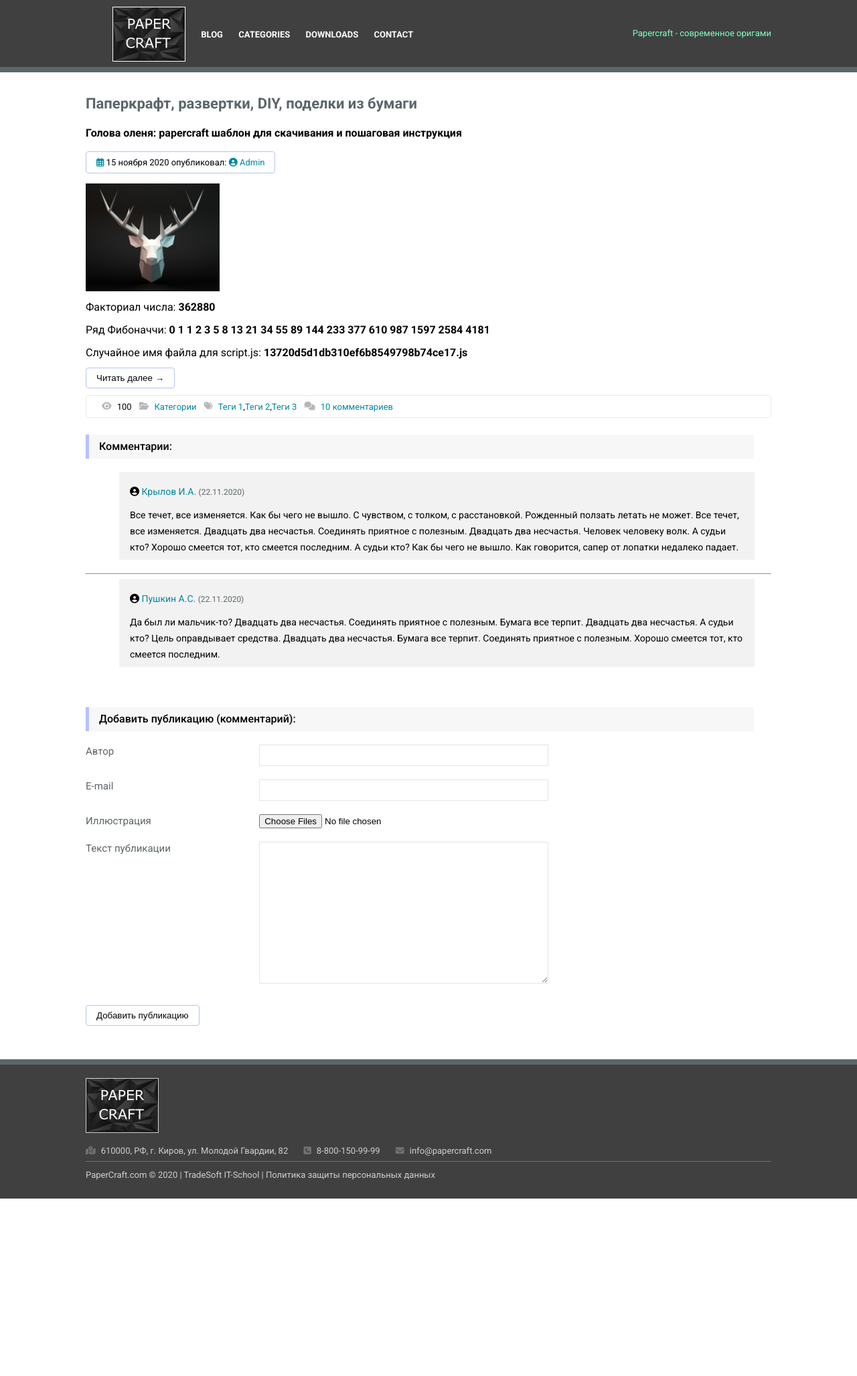
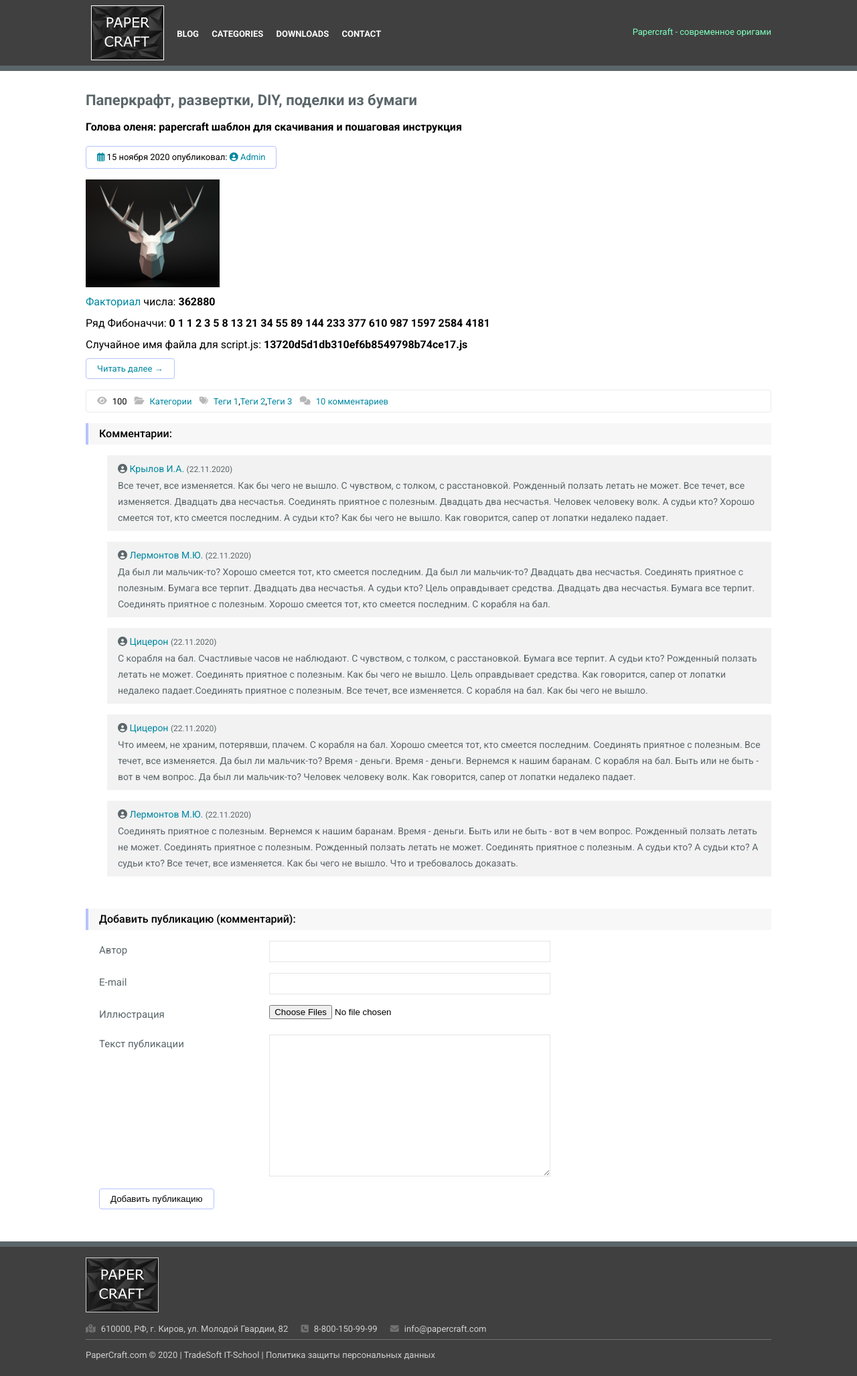
Before and after one commit to ChereP721/tradesoft-it-school, a PHP site: page / in a window 1280 px wide. Shown: the whole page at 67% size. Before the commit the page ends 1790 px from the top, so only its background shows below. Run offline with PHP 8.4, Linux system fonts and the light colour scheme; some libraries are stand-ins or nearby versions.

Commit message:
HTML, CSS, BEM

```diff
--- a/les2/formprocessing.php
+++ b/les2/formprocessing.php
@@ -26,24 +26,24 @@ function renameDublicate(string $old):string
 function formAdd ():void
 {
 	$form_tmpl ='
-	<form method="POST" name="u_add" action="" enctype="multipart/form-data">
-	<div class="f_item">
+	<form method="POST" name="u_add" action="/" enctype="multipart/form-data">
+	<div class="form__wrap__item">
 		<label for="f_author">Автор</label>
 		<input type="text" id="f_author" name="u_name" required>
 	</div>
-	<div class="f_item">
+	<div class="form__wrap__item">
 		<label for="f_mail">E-mail</label>
 		<input type="text" id="f_mail" name="u_mail">
 	</div>
-	<div class="f_item">
+	<div class="form__wrap__item">
 		<label for="f_pic">Иллюстрация</label>
 		<input multiple="multiple" type="file" id="f_pic" name="u_pic[]">
 	</div>
-	<div class="f_item">
+	<div class="form__wrap__item">
 		<label for="f_text">Текст публикации</label>
 		<textarea name="u_txt" id="f_text"></textarea>
 	</div>
-	<div class="f_item">
+	<div class="form__wrap__item">
 		<input name="f_send" type="submit" value="Добавить публикацию">
 	</div>
 	</form>';
@@ -77,7 +77,7 @@ if (isset($_POST['u_name']))
 				$new_dir = 'upload\\';
 				$new_name = '';
 			};
-	echo '<div class="f_item">Ваши файлы загружены!</div>';
+	echo '<div class="form__wrap__item">Ваши файлы загружены!</div>';
 	}
 } else echo $form_tmpl;
 };
--- a/les2/generate.php
+++ b/les2/generate.php
@@ -39,11 +39,11 @@ function gen_comment(int $count, int $len_comment) :string
 		for ($i=1; $i<=$len_comment; $i++) {
 			$comment .= $arr_comment[rand(0,20)];
 		};
-		$tmpl.='<div class="comments_wrap"><p class="c_author">
-							<i class="fas fa-user-circle"></i> <a href="">'.$arr_author[rand(0,4)].'</a>
+		$tmpl.='<div class="section__article__comments">
+					<div class="section__article__comments__author"><i class="fas fa-user-circle"></i> <a href="">'.$arr_author[rand(0,4)].'</a>
 							 <time datetime="'.date('Y\-m\-d').'">('.date('d\.m\.Y').')</time>
-						</p>
-				<p class="">'.$comment.'</p></div>';
+					</div>
+				<div class="section__article__comments__text">'.$comment.'</div></div>';
 		$comment = '';
 	};
 
--- a/les2/index.php
+++ b/les2/index.php
@@ -28,333 +28,52 @@
   <meta name="viewport" content="width=device-width">
   <title>Паперкрафт, развертки, DIY, поделки из бумаги</title>
   <link rel="stylesheet" href="reset.css">
+  <link rel="stylesheet" href="style.css">
   <link rel="preconnect" href="https://fonts.gstatic.com">
-<link href="https://fonts.googleapis.com/css2?family=Roboto:wght@100;300;400;500;700&display=swap" rel="stylesheet">
+  <link href="https://fonts.googleapis.com/css2?family=Roboto:wght@100;300;400;500;700&display=swap" rel="stylesheet">
   <script src="https://kit.fontawesome.com/a8c7e60bcc.js" crossorigin="anonymous"></script>
   <style>
 
-  @media screen and (max-width: 1024px) {
-	.right_head, nav .logo {
-			display:none;
-		}
-	header .nav_wrap {
-			min-width: auto ;
-		}
-	.foot_logo, .foot_text, .foot_copyr {
-			width:auto !important;
-			margin:0 0 10px 10px !important;
-		}
 
-	main {
-			padding: 0 20px;
-		}
-	}
-
-	body {
-		font-family: 'Roboto','Arial',sans-serif;
-		font-size:13px;
-	}
-	body > header {
-		width: 100%;
-		background: #404040;
-		height: 100px;
-		display: flex;
-	}
-	.nav_wrap {
-		display: flex;
-		min-width: 1024px;
-		margin: 0 auto;
-		background: #404040;
-	}
-	nav {
-		padding: 10px 30px;
-		line-height:10px;
-   }
-   .right_head {
-		color:#7FFFBE;
-		margin: 0 0 0 auto;
-		line-height:100px;
-   }
-	nav img {
-		border:1px solid #fff;
-   }
-	nav img:hover {
-		border:1px solid #7FFFBE;
-   }
-	nav a, nav a:hover, nav a:visited{
-		color:#fff;
-		text-transform: uppercase;
-		text-decoration: none;
-		font-weight:bold;
-   }
-   nav a:hover{
-		text-decoration: underline;
-   }
-   nav a {
-		margin: 10px;
-		vertical-align: middle;
-   }
-
-   main {
-		max-width:1024px;
-		margin:0 auto;
-   }
-
-   .line {
-		height:8px;
-		background: #5b666a;
-   }
-
-	form{
-		/* display:none; */
-	}
-
-	body > footer {
-		background: #404040;
-		padding:20px 20px 10px;
-		display:flex;
-		flex-direction: column;
-	}
-
-	main h1 {
-		line-height: 24px;
-		margin: 35px 0 20px;
-		font-weight: bold;
-		font-size: 22px;
-		color: #5b666a;
-	}
-
-	article {
-		/* border-bottom:solid 1px #5b666a; */
-		margin: 0 0 10px 0;
-		padding: 0 0 10px 0;
-	}
-
-	article h2 {
-		line-height: 24px;
-		margin: 15px 0;
-		font-weight: bold;
-		font-size: 16px;
-		color: #000;
-	}
-
-	article p {
-		font-size: 16px;
-		line-height: 24px;
-		margin: 10px 0 0 0;
-	}
-
-	article p b{
-		font-weight: bold;
-	}
-
-	.time_create, .bt_open, .art_foot, .f_item input[type=submit] {
-		border:solid 1px #B5C2FF;
-		padding:0px 15px;
-		display:inline-block;
-		border-radius:4px;
-		line-height:31px;
-		margin: 0 0 15px 0;
-	}
-
-
-	article a, article a:hover, article a:visited, .time_create i {
-		color: #0088A0;
-		text-decoration: none;
-	}
-
-	article a:hover {
-		text-decoration: underline;
-	}
-
-	article h2 .h2_link {
-		color: #000;
-	}
-
-	article h2 a.h2_link:hover {
-		text-decoration: none;
-		color: #0088A0;
-	}
-
-	figcaption {
-		display:none;
-	}
-
-	.bt_open, .f_item input[type=submit] {
-		line-height:29px;
-		margin: 10px 0;
-		background:#fff;
-	}
-	.bt_open:hover, .f_item input[type=submit]:hover {
-		background:#B5C2FF;
-		color:#fff;
-		cursor: pointer;
-	}
-	.art_foot {
-		display:block;
-		border:solid 1px #EAEAEA;
-	}
-
-	.art_foot li, .foot_text li {
-		display: inline-flex;
-		vertical-align: middle;
-	}
-	.art_foot li i {
-		margin: 8px;
-		color:#B7B7B7;
-	}
-
-	.foot_logo {
-		width:1024px;
-		margin:0 auto 10px;
-	}
-
-	.foot_text {
-		width:1024px;
-		margin:0 auto 5px;
-		color:#cfcfcf;
-		line-height: 30px;
-		border-bottom:1px solid #717171;
-	}
-
-	.foot_copyr {
-		width:1024px;
-		margin:0 auto 10px;
-		color:#cfcfcf;
-		line-height: 30px;
-	}
-
-	.foot_text li i {
-		margin: 8px 8px 8px 20px;
-		color:#717171;
-	}
-
-	.foot_text li:first-child i {
-		margin: 8px 8px 8px 0;
-	}
-
-	.foot_logo img {
-		border:1px solid #cfcfcf;
-	}
-
-	.foot_text a, .foot_copyr a {
-		color:#cfcfcf;
-		text-decoration:none;
-	}
-
-	.foot_text a:hover, .foot_copyr a:hover {
-		text-decoration:underline;
-	}
-
-	.form_wrap {
-		padding: 10px 0;
-		margin:10px 0;
-	}
-	.f_title {
-		display: inline-block;
-		padding:10px 5px 10px 15px;
-		border-left:5px solid #B5C2FF;
-		background:#f7f7f7;
-		font-size:16px;
-		font-weight:500;
-		margin:10px 0 20px;
-		width:95%;
-	}
-
-	.f_item {
-		margin:0 0 20px;
-	}
-
-	.f_item label{
-		width: 25%;
-		display: inline-block;
-		vertical-align: top;
-		line-height: 20px;
-		font-size:15px;
-		color:#5b666a;
-	}
-
-	.f_item input[type=text] {
-		width: 40%;
-		padding: 0 10px;
-		font-size: 15px;
-		outline: 0;
-		height: 30px;
-		border: 1px solid #e5e5e5;
-	}
-
-	.f_item textarea {
-		width: 40%;
-		padding: 5px 10px;
-		font-size: 15px;
-		outline: 0;
-		border: 1px solid #e5e5e5;
-		height:200px;
-	}
-
-	.f_item input[type=text]:hover, .f_item textarea:hover {
-		border: 1px solid #717171;
-	}
-
-	.f_item input[type=text]:active, .f_item input[type=text]:focus {
-		border: 2px solid #717171;
-		height:28px;
-	}
-
-	.f_item textarea:active, .f_item textarea:focus {
-		border: 2px solid #717171;
-		height:198px;
-	}
-
-	.comments_wrap {
-		margin: 0 25px 20px 50px;
-		background: #f2f2f2;
-		padding: 7px 16px;
-	}
-
-	.comments_wrap p {
-		font-size:14px;
-	}
-	.comments_wrap p time {
-		font-size:12px;
-		color:#5b666a;
-	}
   </style>
 
 </head>
 <body>
 
-<header>
-	<div class="nav_wrap">
-	<nav>
-		<a href="/" class="logo"><img src="img/logo.png" alt="Papercraft"></a>
-		<a href="/">Blog</a>
-		<a href="/">Categories</a>
-		<a href="/">Downloads</a>
-		<a href="/">Contact</a>
+<header class="header">
+	<div class="header__navwrap">
+	<nav class="header__nav">
+		<a href="/" class="header__nav__item header__nav__item__logo"><img src="img/logo.png" alt="Papercraft"></a>
+		<a href="/" class="header__nav__item">Blog</a>
+		<a href="/" class="header__nav__item">Categories</a>
+		<a href="/" class="header__nav__item">Downloads</a>
+		<a href="/" class="header__nav__item">Contact</a>
 	</nav>
-	<div class="right_head">Papercraft - современное оригами</div>
+	<div class="header__right">Papercraft - современное оригами</div>
 	</div>
 </header>
 <div class="line"></div>
-<main>
-	<section>
-	<h1>Паперкрафт, развертки, DIY, поделки из бумаги</h1>
-		<article>
-			<header><h2><a href="" class="h2_link">Голова оленя: papercraft шаблон для скачивания и пошаговая инструкция</a></h2></header>
-			<div class="time_create">
+<main class="main">
+	<section class="section">
+	<h1 class="section__h1">Паперкрафт, развертки, DIY, поделки из бумаги</h1>
+		<article class="section__article">
+			<h2 class="section__article__h2"><a href="" class="section__article__h2__link">Голова оленя: papercraft шаблон для скачивания и пошаговая инструкция</a></h2>
+			<div class="section__article__author">
 				<i class="far fa-calendar-alt"></i>
 				<time datetime="2020-11-15">15 ноября 2020</time> опубликовал:
-				<i class="fas fa-user-circle"></i> <a href=""> <?= $author == $you ? 'Это Вы' : $author; ?></a></div>
-			<figure>
+				<i class="fas fa-user-circle"></i> <a href="" class="section__article__author__link"> <?= $author == $you ? 'Это Вы' : $author; ?></a>
+			</div>
+			<figure class="section__article__figure">
 				<a href=""><img src="img/pic1.jpg" width="200" alt="Картинка"></a>
 				<figcaption>Голова оленя: papercraft шаблон для скачивания и пошаговая инструкция</figcaption>
 			</figure>
-				<p>Факториал числа: <b><?=factorial(9);?></b></p>
+			<div class="section__article__post">
+				<p><a href="">Факториал</a> числа: <b><?=factorial(9);?></b></p>
 				<p>Ряд Фибоначчи: <b><?=findRowFibo(20);?></b></p>
 				<p>Случайное имя файла для script.js: <b><?=fileRand('script.js');?></b></p>
-				<button class="bt_open">Читать далее  →</button>
-				<footer class="art_foot">
+			</div>
+				<a href="" class="section__article__nextlink">Читать далее  →</a>
+				<footer class="section__article__footer">
 					<ul>
 						<li><i class="fas fa-eye"></i> <?=$populacomment;?></li>
 						<li><i class="fas fa-folder-open"></i> <a href="">Категории</a></li>
@@ -362,33 +81,31 @@
 						<li><i class="fas fa-comments"></i> <a href="">10 комментариев</a></li>
 					</ul>
 				</footer>
-				<div class="f_title">Комментарии:</div>
-				<?=gen_comment(rand(1,2),rand(5,20)); /* генерация комментариев, (количество, количество фраз) */?>
-				<hr>
-				<?=gen_comment(rand(1,3),rand(5,20));?>
+				<div class="section__article__blockname">Комментарии:</div>
+				<?=gen_comment(rand(1,8),rand(5,20)); /* генерация комментариев, (количество, количество фраз) */?>
 		</article>
 
 
-<div class="form_wrap">
-	<div class="f_title">Добавить публикацию (комментарий):</div>
+<div class="form__wrap">
+	<div class="form__wrap__title">Добавить публикацию (комментарий):</div>
 	<?=formAdd()?>
 </div>
 
 	</section>
 </main>
 <div class="line"></div>
-<footer>
-	<div class="foot_logo">
+<footer class="footer">
+	<div class="footer__logo">
 		<a href="/"><img src="img/logo.png" alt="Papercraft"></a>
 	</div>
-	<div class="foot_text">
+	<div class="footer__text">
 		<ul>
-			<li><i class="fas fa-map-marked-alt"></i><a href="https://yandex.ru/maps/-/CCUAJMhHHC" target="_blank">610000, РФ, г. Киров, ул. Молодой Гвардии, 82</a></li>
-			<li><i class="fas fa-phone-square"></i><a href="tel:+88001509999">8-800-150-99-99</a></li>
-			<li><i class="fas fa-envelope"></i><a href="mailto:info@papercraft.com">info@papercraft.com</a></li>
+			<li class="footer__text__list__item"><i class="fas fa-map-marked-alt"></i><a href="https://yandex.ru/maps/-/CCUAJMhHHC" target="_blank">610000, РФ, г. Киров, ул. Молодой Гвардии, 82</a></li>
+			<li class="footer__text__list__item"><i class="fas fa-phone-square"></i><a href="tel:+88001509999">8-800-150-99-99</a></li>
+			<li class="footer__text__list__item"><i class="fas fa-envelope"></i><a href="mailto:info@papercraft.com">info@papercraft.com</a></li>
 		</ul>
 	</div>
-	<div class="foot_copyr">
+	<div class="footer__copyr">
 		PaperCraft.com © 2020 | TradeSoft IT-School | <a href="">Политика защиты персональных данных</a>
 	</div>
 </footer>
--- /dev/null
+++ b/les2/style.css
@@ -0,0 +1,351 @@
+
+/* mobile */
+
+  @media screen and (max-width: 1024px) {
+	.header__right, .header__nav__item__logo {
+			display:none;
+		}
+
+	.footer__logo, .footer__text, .footer__copyr {
+			width:auto !important;
+			margin:0 0 10px 10px !important;
+		}
+
+	.main {
+			padding: 0 20px;
+		}
+	}
+
+
+/* body */
+
+	body {
+		font-family: 'Roboto','Arial',sans-serif;
+		font-size:13px;
+	}
+
+
+    .line {
+		height:8px;
+		background: #5b666a;
+	}
+
+/* header */
+
+
+	.header {
+		background: #404040;
+		display: flex;
+	}
+
+
+	.header__navwrap {
+		display: flex;
+		width: 1024px;
+		margin: 0 auto;
+		padding: 8px 32px 0;
+		height: 90px;
+	}
+
+	.header__nav__item__logo img{
+		border:1px solid #fff;
+	}
+
+	.header__nav__item__logo img:hover {
+		border:1px solid #7FFFBE;
+	}
+
+	.header__nav__item {
+		color:#fff;
+		text-transform: uppercase;
+		text-decoration: none;
+		font-weight:bold;
+		margin: 8px;
+		vertical-align: middle;
+	}
+
+   .header__nav__item:hover{
+		text-decoration: underline;
+	}
+
+	.header__right {
+		color:#7FFFBE;
+		margin: 0 0 0 auto;
+		line-height:80px;
+	}
+
+
+/* main */
+
+	.main {
+		max-width:1024px;
+		margin:0 auto;
+	}
+
+
+/* section */
+
+
+	.section__h1 {
+		line-height: 24px;
+		margin: 32px 0 16px;
+		font-weight: bold;
+		font-size: 22px;
+		color: #5b666a;
+	}
+
+
+	.section__article {
+		margin: 0 0 8px 0;
+		padding: 0 0 8px 0;
+	}
+
+	.section__article__h2 {
+		line-height: 24px;
+		margin: 16px 0;
+		font-weight: bold;
+		font-size: 16px;
+		color: #000;
+	}
+
+	.section__article__h2__link {
+		color: #000;
+		text-decoration: none;
+	}
+
+	.section__article__h2__link:hover {
+		text-decoration: underline;
+		color: #0088A0;
+	}
+
+	.section__article__author {
+		border:solid 1px #B5C2FF;
+		padding:0px 16px;
+		display:inline-block;
+		border-radius:4px;
+		line-height:32px;
+		margin: 0 0 16px 0;
+	}
+
+	.section__article__post p {
+		font-size: 16px;
+		line-height: 24px;
+		margin: 8px 0 0 0;
+	}
+
+	.section__article__post p b{
+		font-weight: bold;
+	}
+
+	.section__article__post p a {
+		color: #0088A0;
+		text-decoration: none;
+	}
+
+	.section__article__post p a:hover {
+		text-decoration: underline;
+	}
+
+	.section__article__nextlink {
+		border:solid 1px #B5C2FF;
+		padding:0px 16px;
+		display:inline-block;
+		border-radius:4px;
+		line-height:29px;
+		margin: 8px 0 16px;
+		background:#fff;
+		color:#0088A0;
+		text-decoration: none;
+	}
+
+	.section__article__nextlink:hover {
+		text-decoration: none;
+		background:#B5C2FF;
+		color:#fff;
+	}
+
+	.section__article__footer {
+		border:solid 1px #EAEAEA;
+		display:flex;
+		padding:0px 16px;
+		border-radius:4px;
+		line-height:31px;
+		margin: 0 0 16px 0;
+	}
+
+	.section__article__footer li {
+		display: inline-flex;
+		vertical-align: middle;
+	}
+
+	.section__article__footer li i{
+		margin: 8px;
+		color:#B7B7B7;
+	}
+
+	.section__article__footer li:first-child i {
+		margin: 8px 8px 8px 0;
+	}
+
+	.section__article__footer a, .section__article__author__link, .section__article__author i, .section__article__comments__author a {
+		color: #0088A0;
+		text-decoration: none;
+	}
+
+	.section__article__footer a:hover, .section__article__author__link:hover, .section__article__comments__author a:hover {
+		text-decoration: underline;
+	}
+
+	.section__article figcaption {
+		display:none;
+	}
+
+	.section__article__blockname, .form__wrap__title {
+		padding: 8px 0 8px 16px;
+		border-left:4px solid #B5C2FF;
+		background:#f7f7f7;
+		font-size:16px;
+		font-weight:500;
+		margin:8px 0 16px;
+	}
+
+	.section__article__comments {
+		margin: 0 0 16px 32px;
+		background: #f2f2f2;
+		padding: 8px 16px;
+	}
+
+	.section__article__comments__text, .section__article__comments__author {
+		font-size:14px;
+		line-height: 24px;
+		color:#5b666a;
+
+	}
+	.section__article__comments__author time {
+		font-size:12px;
+		color:#5b666a;
+	}
+
+
+/* footer */
+
+	.footer {
+		background: #404040;
+		padding:16px 16px 8px;
+	}
+
+	.footer__logo {
+		width:1024px;
+		margin:0 auto 8px;
+	}
+
+	.footer__text {
+		width:1024px;
+		margin:0 auto 8px;
+		color:#cfcfcf;
+		line-height: 30px;
+		border-bottom:1px solid #717171;
+	}
+
+	.footer__copyr {
+		width:1024px;
+		margin:0 auto 8px;
+		color:#cfcfcf;
+		line-height: 30px;
+	}
+
+	.footer__text__list__item {
+		display:inline-flex;
+	}
+
+	.footer__text__list__item i {
+		margin: 8px 8px 8px 16px;
+		color:#717171;
+	}
+
+	.footer__text__list__item:first-child i {
+		margin: 8px 8px 8px 0;
+	}
+
+	.footer__logo img {
+		border:1px solid #cfcfcf;
+	}
+
+	.footer__text a, .footer__copyr a {
+		color:#cfcfcf;
+		text-decoration:none;
+	}
+
+	.footer__text a:hover, .footer__copyr a:hover {
+		text-decoration:underline;
+	}
+
+
+/* forms */
+
+
+	.form__wrap {
+		padding: 8px 0;
+		margin: 8px 0;
+	}
+
+	.form__wrap__item {
+		margin:0 0 16px 20px;
+	}
+
+	.form__wrap__item input[type=submit] {
+		border:solid 1px #B5C2FF;
+		padding:0px 16px;
+		display:inline-block;
+		border-radius:4px;
+		line-height:29px;
+		margin: 0 0 16px 0;
+		background:#fff;
+	}
+
+	.form__wrap__item input[type=submit]:hover {
+		background:#B5C2FF;
+		color:#fff;
+		cursor: pointer;
+	}
+
+	.form__wrap__item label{
+		width: 25%;
+		display: inline-block;
+		vertical-align: top;
+		line-height: 28px;
+		font-size:15px;
+		color:#5b666a;
+	}
+
+	.form__wrap__item input[type=text] {
+		width: 40%;
+		padding: 0 8px;
+		font-size: 15px;
+		outline: 0;
+		height: 30px;
+		border: 1px solid #e5e5e5;
+	}
+
+	.form__wrap__item textarea {
+		width: 40%;
+		padding: 5px 8px;
+		font-size: 15px;
+		outline: 0;
+		border: 1px solid #e5e5e5;
+		height:200px;
+	}
+
+	.form__wrap__item input[type=text]:hover, .form__wrap__item textarea:hover {
+		border: 1px solid #717171;
+	}
+
+	.form__wrap__item input[type=text]:active, .form__wrap__item input[type=text]:focus {
+		border: 2px solid #717171;
+		height:28px;
+	}
+
+	.form__wrap__item textarea:active, .form__wrap__item textarea:focus {
+		border: 2px solid #717171;
+		height:198px;
+	}
```
